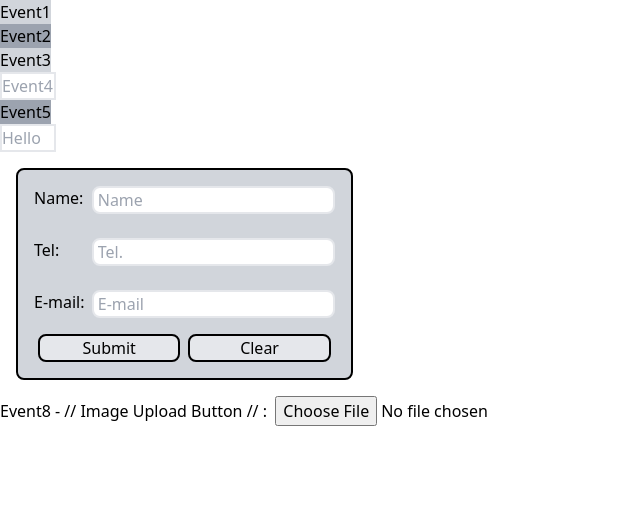
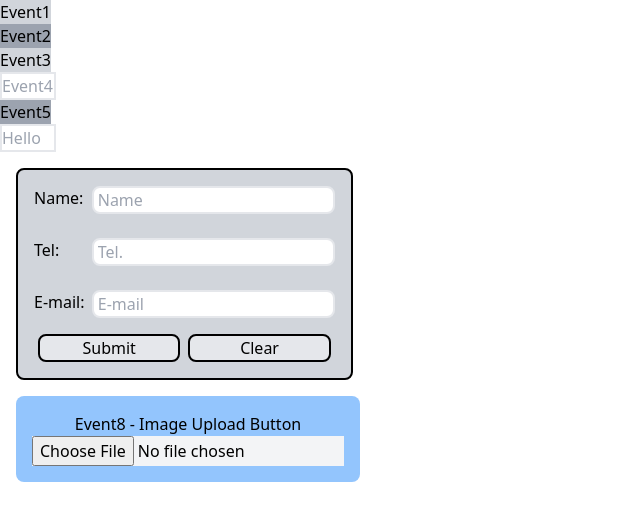
Before and after one commit to soAcademy/workshop-state-and-event, a React (Create React App) app: page / in a window 1280 px wide. Shown: the top 520 px of the page, without its empty margins (0-640 px from the left). Built offline with nearby package versions, Linux system fonts and the light colour scheme.

Commit message:
feat: Event8 again

```diff
--- a/src/Events/Event8.js
+++ b/src/Events/Event8.js
@@ -1,9 +1,14 @@
 const Event8 = () => {
   return (
-    <label>Event8 - // Image Upload Button // : &nbsp;
-    <input type="file" accept="image/*" onChange={(e)=> console.log(e.target.files[0].name)}></input>
-    </label>
-  )
-}
-
-export default Event8
+    <div className="bg-blue-300 m-4 p-4 rounded-lg w-fit flex flex-col justify-center items-center">
+      <p>Event8 - Image Upload Button </p>
+      <input
+        type="file"
+        accept="image/jpeg, image/png"
+        onChange={(e) => console.log(e.target.files[0].name)}
+        className="bg-gray-100"
+      />
+    </div>
+  );
+};
+export default Event8;
```
